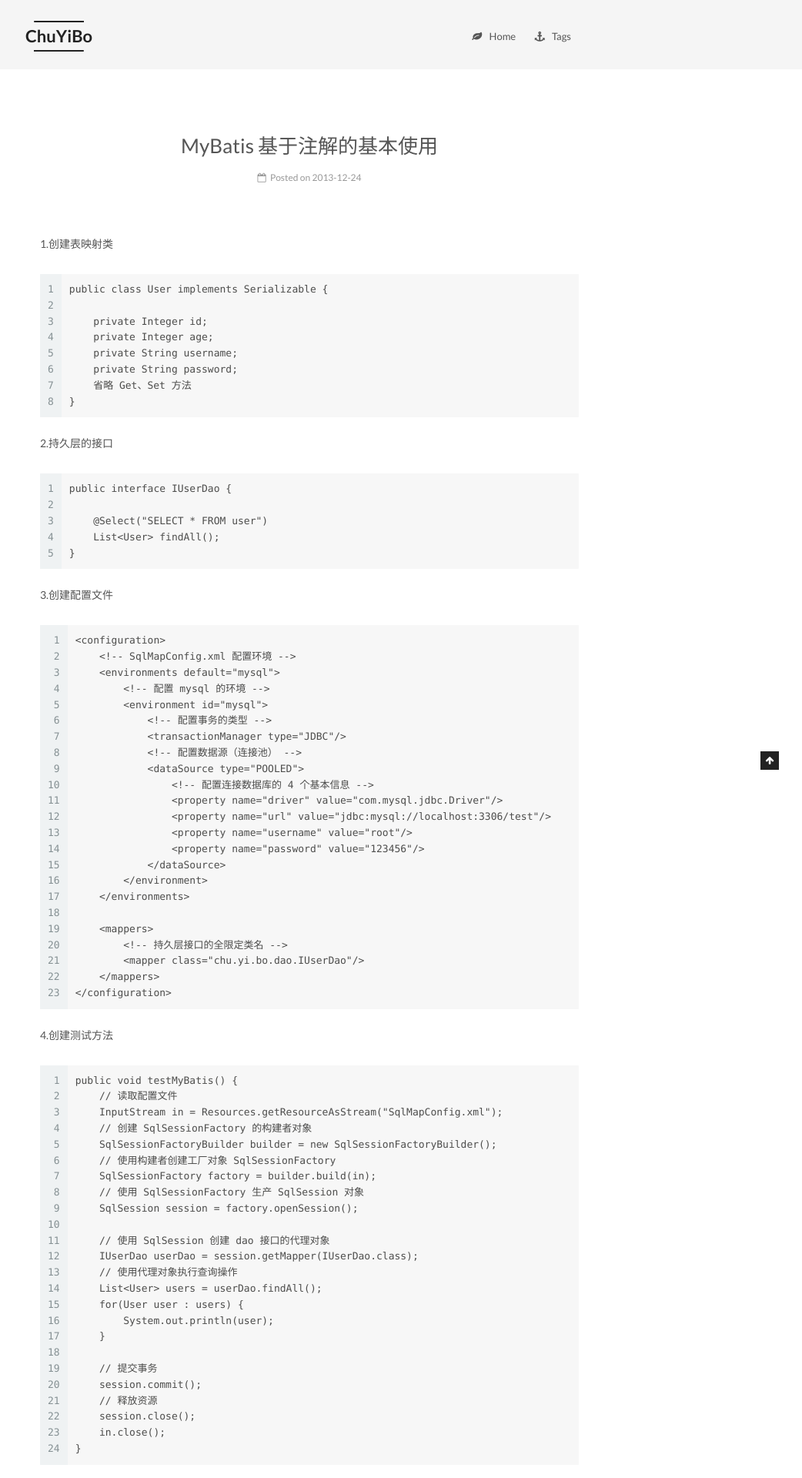
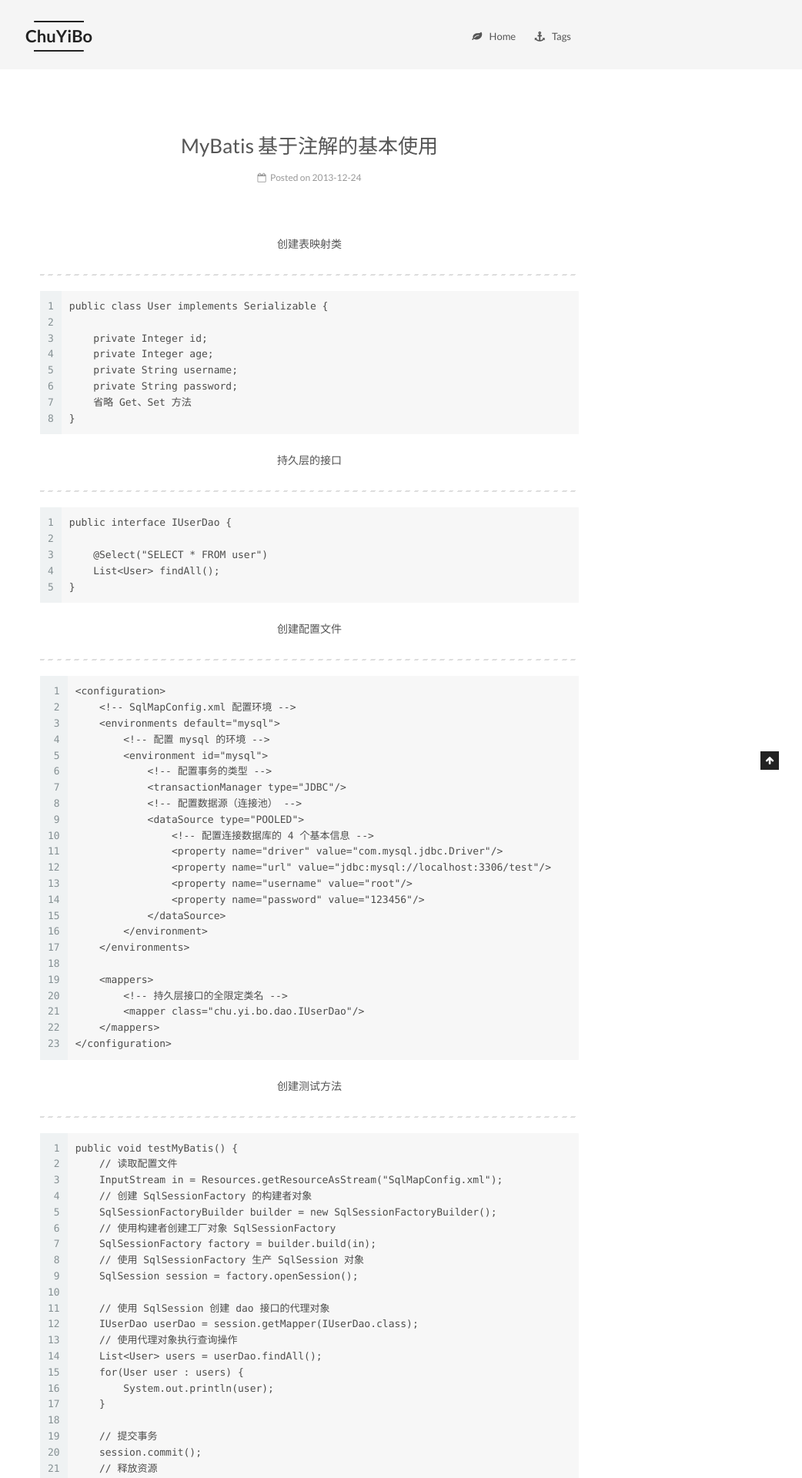
Before and after one commit to chuyibo/chuyibo.github.io, a Jekyll site: the page built from _posts/2021-01-27-MyBatis 学习笔记02.md, in a window 1280 px wide. Shown: the top 1920 px of the page at 77% size, without its empty margins (238-1280 px from the left). Built offline with Jekyll 4.4.1, drawn with Linux system fonts in a browser that asks for light colours.

Commit message:
2021/02/13

````diff
--- a/_posts/2021-01-27-MyBatis 学习笔记02.md
+++ b/_posts/2021-01-27-MyBatis 学习笔记02.md
@@ -7,7 +7,9 @@
 - MyBatis
 ---
 
-1.创建表映射类
+<p align="center">创建表映射类</p>
+
+----
 
 ```
 public class User implements Serializable {
@@ -20,7 +22,9 @@
 }
 ```
 
-2.持久层的接口
+<p align="center">持久层的接口</p>
+
+----
 
 ```
 public interface IUserDao {
@@ -30,7 +34,9 @@
 }
 ```
 
-3.创建配置文件
+<p align="center">创建配置文件</p>
+
+----
 
 ```
 <configuration>
@@ -58,7 +64,9 @@
 </configuration>
 ```
 
-4.创建测试方法
+<p align="center">创建测试方法</p>
+
+----
 
 ```
 public void testMyBatis() {
@@ -87,7 +95,9 @@
 }
 ```
 
-5.数据表和依赖
+<p align="center">数据表和依赖</p>
+
+----
 
 ```
 CREATE TABLE user (id INT, age INT, username VARCHAR(20), password VARCHAR(20));
````
